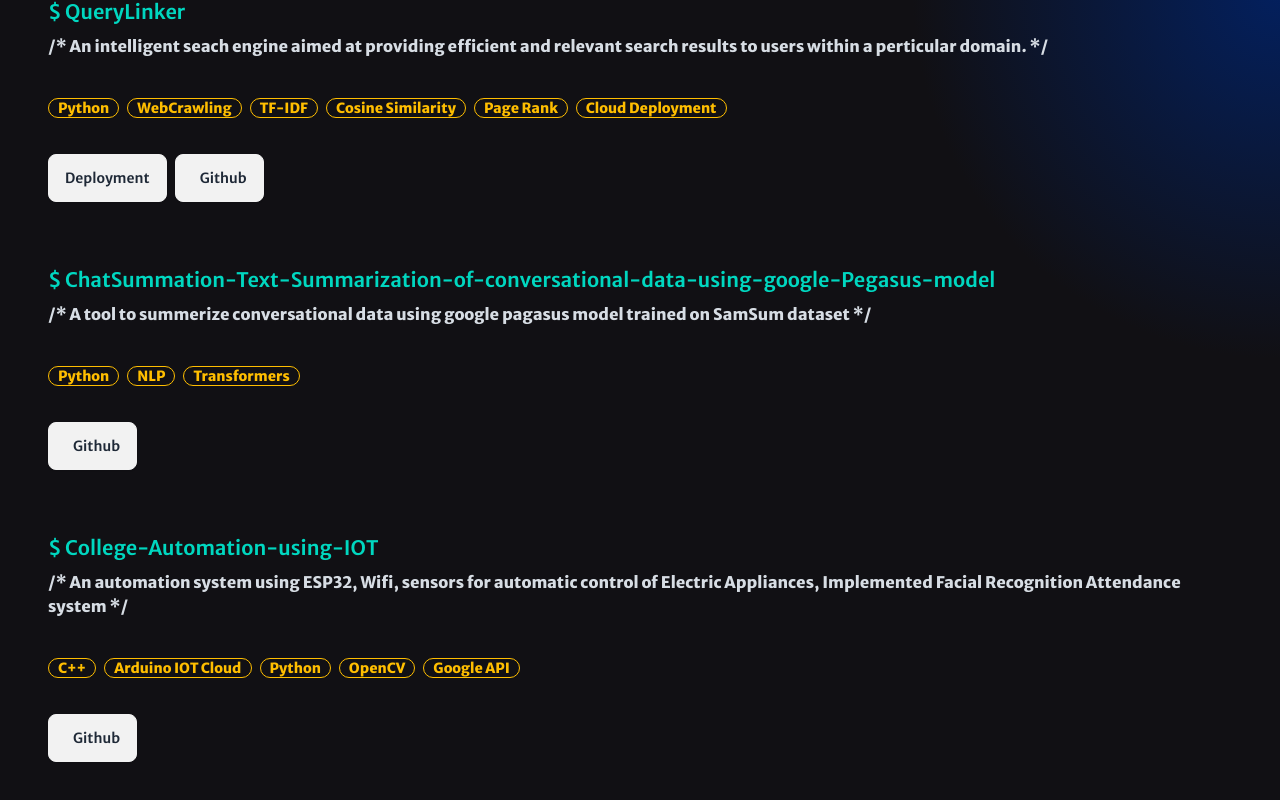
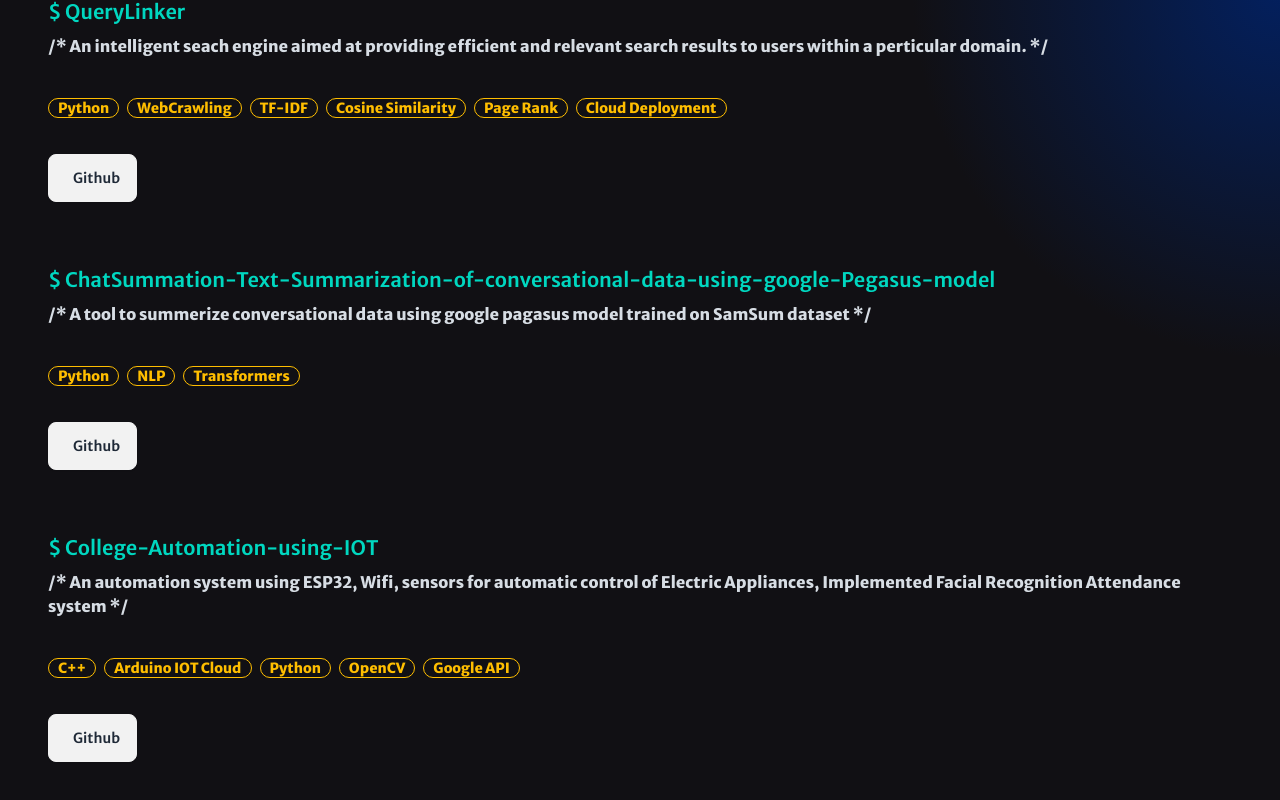
Before and after one commit to Shivans-Awasthi/Shivans-Portfolio-V2, a Next.js app: page / in a window 1280 px wide. Shown: the part 3130-3930 px from the top of the page. Built offline with nearby package versions, Linux system fonts and the light colour scheme; a web font is replaced by a local one.

Commit message:
removed deploy

```diff
--- a/src/app/components/Projects.jsx
+++ b/src/app/components/Projects.jsx
@@ -66,7 +66,7 @@ return(
       <br/><br/>
     </div>
     <div class="card-actions">
-      <a href="https://querylinker-web-app-querylinker.koyeb.app/"><button class="btn bg-blue-700 text-white ">Deployment</button></a>
+      {/* <a href="https://querylinker-web-app-querylinker.koyeb.app/"><button class="btn bg-blue-700 text-white ">Deployment</button></a> */}
       <a href="https://github.com/Shivans-Awasthi/QueryLinker"><button class="btn btn-dark text-white"><ion-icon name="logo-github"></ion-icon>Github</button></a>
     </div>
   </div>
```
